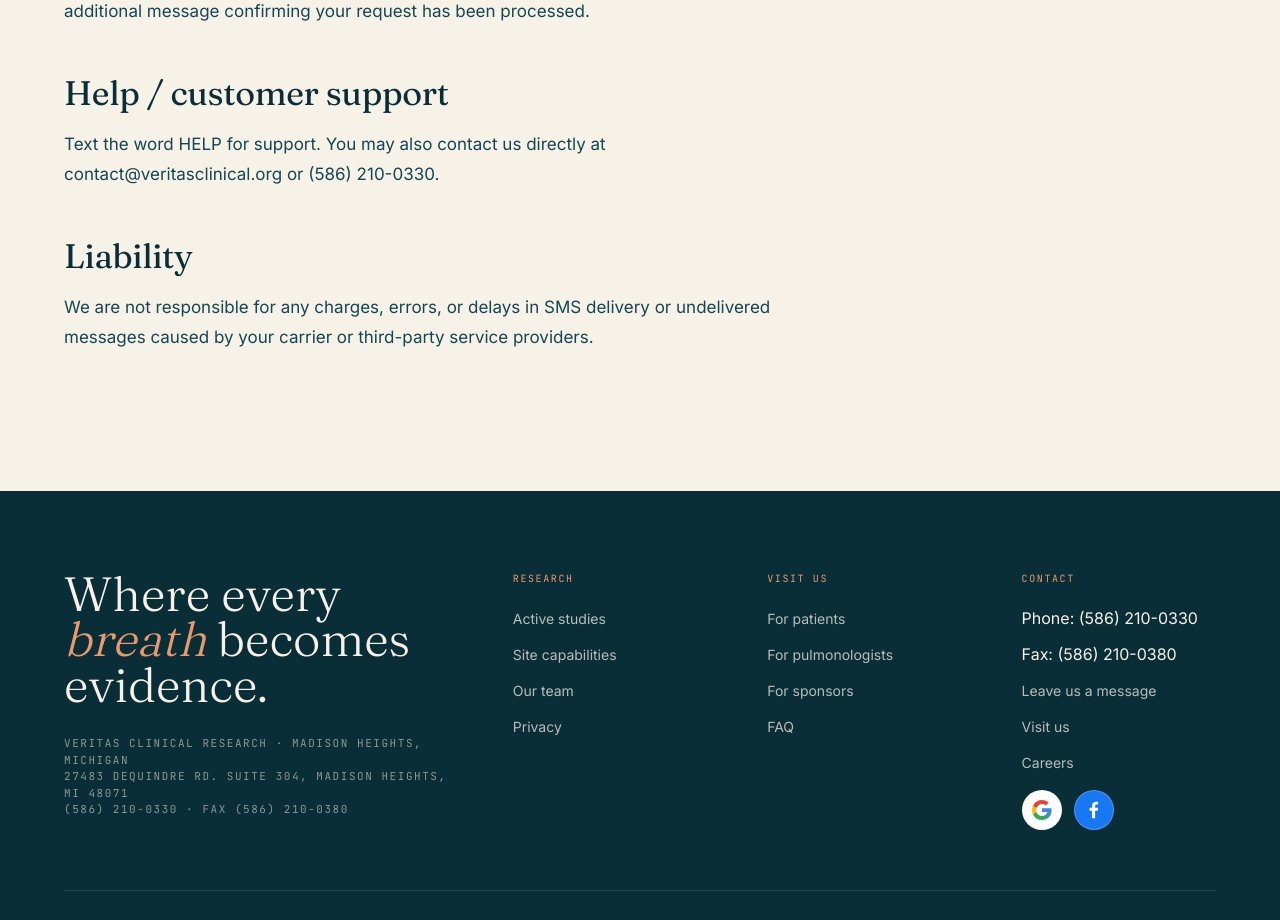
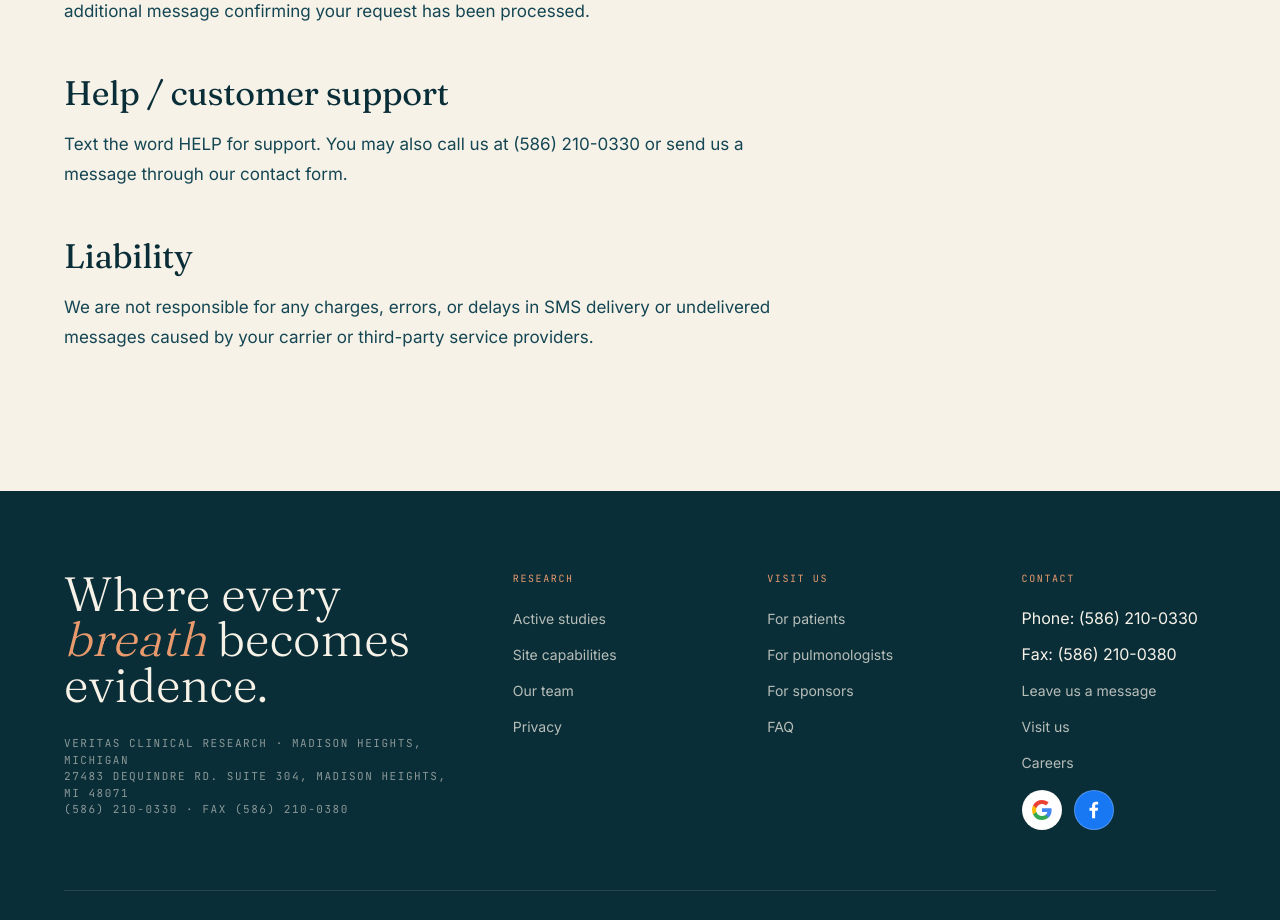
Before and after one commit to francoparodi1979/aprim.github.io, a Next.js app: page /terms in a window 1280 px wide. Shown: the part 1860-2780 px from the top of the page. Built offline with nearby package versions, Linux system fonts and the light colour scheme; no server answers.

Commit message:
Terms/Privacy: point support contact to the website contact form instead of the email address
Co-Authored-By: Claude Opus 5.5 <noreply@anthropic.com>
Claude-Session: https://claude.ai/code/session_015rsRKkKMU76UpJNWWtt713

```diff
--- a/src/app/privacy/page.tsx
+++ b/src/app/privacy/page.tsx
@@ -151,11 +151,8 @@ export default function PrivacyPage() {
             <p>
               You can reach us by texting the word HELP for support to{" "}
               <a href="tel:+15862100330">(586) 210-0330</a>. You may also
-              contact us directly at{" "}
-              <a href="mailto:contact@veritasclinical.org">
-                contact@veritasclinical.org
-              </a>
-              .
+              send us a message through our{" "}
+              <Link href="/contact">contact form</Link>.
             </p>
           </article>
         </section>
--- a/src/app/terms/page.tsx
+++ b/src/app/terms/page.tsx
@@ -95,12 +95,9 @@ export default function TermsPage() {
 
             <h2>Help / customer support</h2>
             <p>
-              Text the word HELP for support. You may also contact us directly
-              at{" "}
-              <a href="mailto:contact@veritasclinical.org">
-                contact@veritasclinical.org
-              </a>{" "}
-              or <a href="tel:+15862100330">(586) 210-0330</a>.
+              Text the word HELP for support. You may also call us at{" "}
+              <a href="tel:+15862100330">(586) 210-0330</a> or send us a
+              message through our <Link href="/contact">contact form</Link>.
             </p>
 
             <h2>Liability</h2>
```
